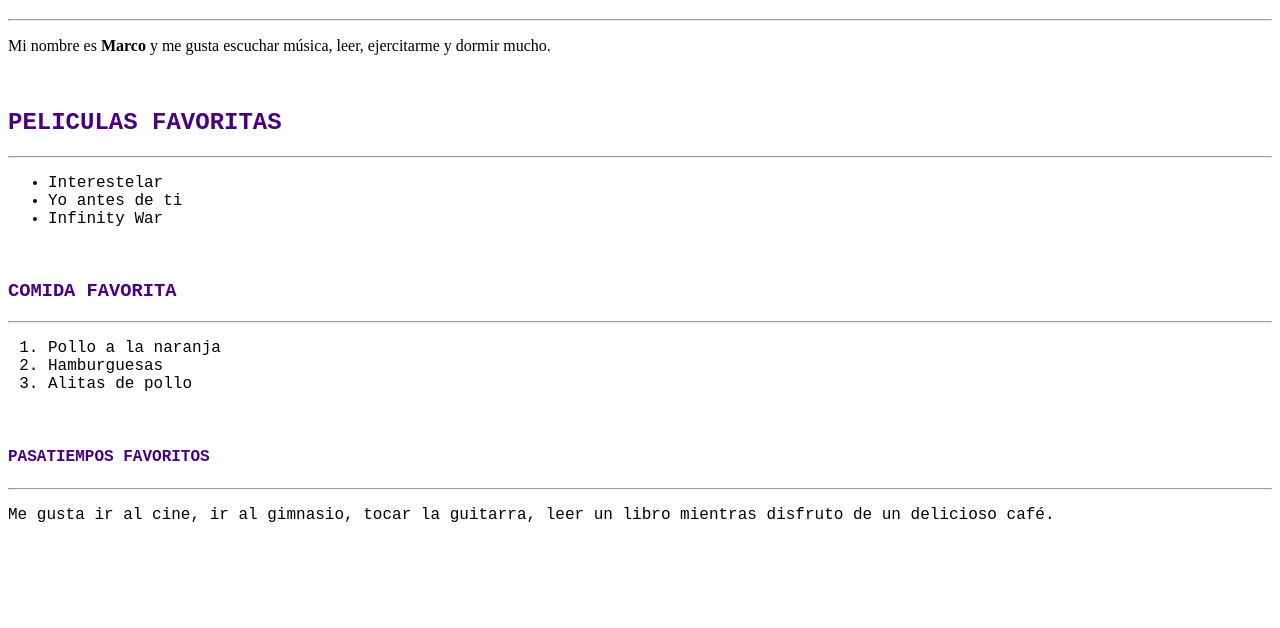
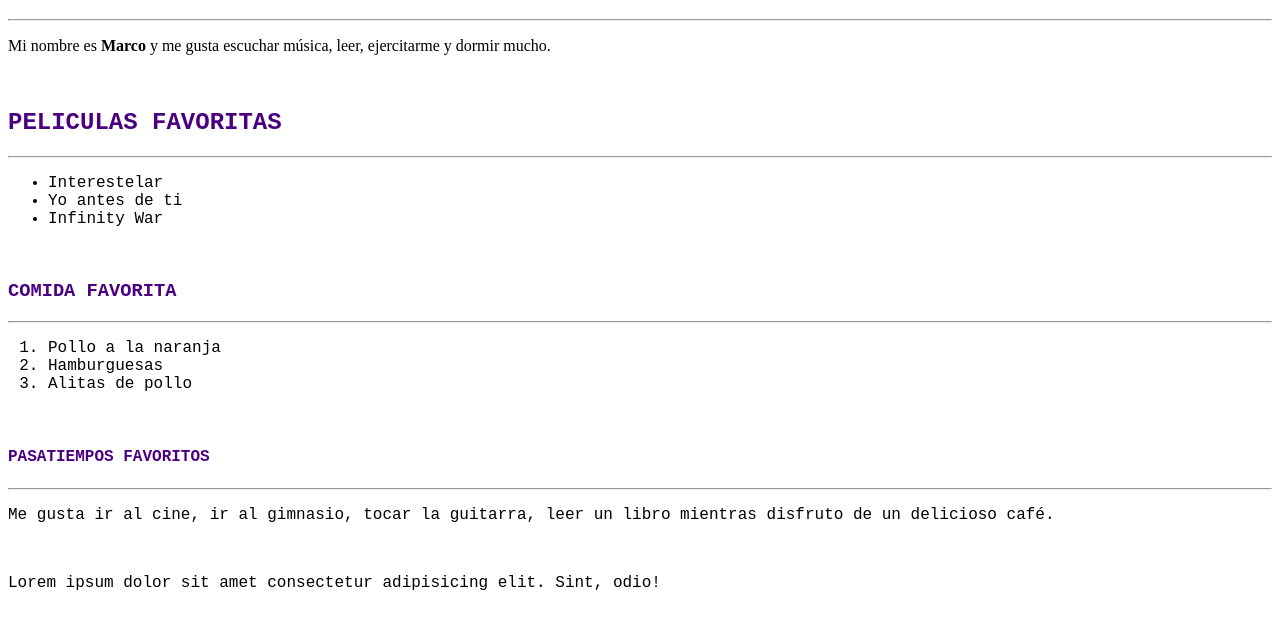
Before and after one commit to estramm/hoja_de_presentacion, a plain HTML site: page index.html in a window 1280 px wide. Shown: the part 134-762 px from the top of the page. Drawn offline with Linux system fonts and the light colour scheme.

Commit message:
Realicé una modificación

```diff
--- a/index.html
+++ b/index.html
@@ -39,5 +39,6 @@
     <hr>
     <p>Me gusta ir al cine, ir al gimnasio, tocar la guitarra, leer un libro mientras disfruto de un delicioso café.</p>
     <br>
+    <p>Lorem ipsum dolor sit amet consectetur adipisicing elit. Sint, odio!</p>
 </body>
 </html>
```
